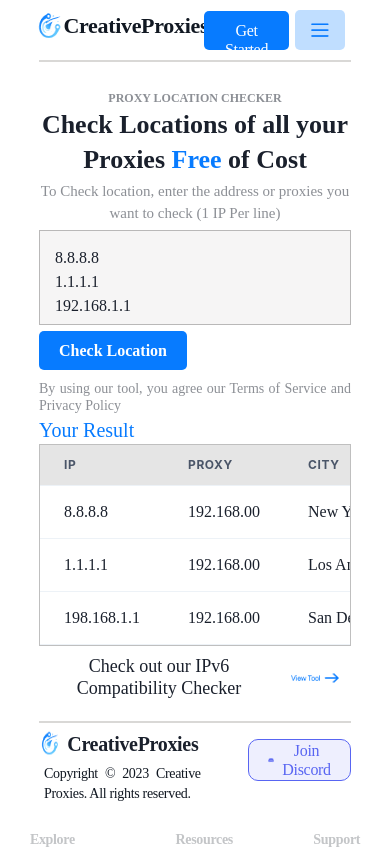
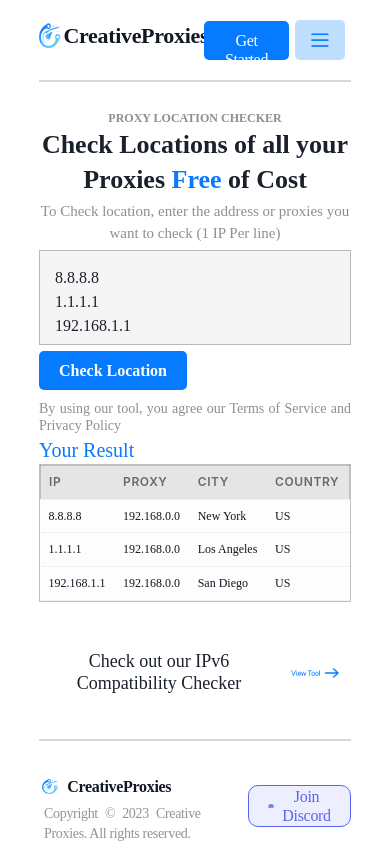
Before and after one commit to abhiamber/creativeProxies, a React (Create React App) app in the folder createive-proxies/: page /location in a window 390 px wide. Shown: the top 849 px of the page. Built offline with nearby package versions, Linux system fonts and the light colour scheme.

Commit message:
responsive

```diff
--- a/createive-proxies/src/Pages/LocationChecker.js
+++ b/createive-proxies/src/Pages/LocationChecker.js
@@ -12,6 +12,26 @@
   Td,
   TableContainer,
 } from "@chakra-ui/react";
+const tableData = [
+  {
+    ip: "8.8.8.8",
+    proxy: "192.168.0.0",
+    city: "New York",
+    country: "US",
+  },
+  {
+    ip: "1.1.1.1",
+    proxy: "192.168.0.0",
+    city: "Los Angeles",
+    country: "US",
+  },
+  {
+    ip: "192.168.1.1",
+    proxy: "192.168.0.0",
+    city: "San Diego",
+    country: "US",
+  },
+];
 
 const LocationChecker = () => {
   return (
@@ -125,42 +145,100 @@
         textAlign={"justify"}
         boxSizing="border-box"
         border="1px solid rgba(0, 0, 0, 0.25)"
-        bordeRadius="5px"
+        bordeRadius="10px"
         w={["100%", "100%", "48%"]}
         m="auto"
       >
-        <TableContainer>
-          <Table variant="simple">
-            <Thead>
-              <Tr
-                background="rgba(0, 0, 0, 0.1)"
-                // border="1px solid rgba(0, 0  , 0, 0.25)"
-              >
-                <Th>IP</Th>
-                <Th>PROXY</Th>
-                <Th>CITY</Th>
-                <Th>COUNTRY</Th>
+        {" "}
+        <TableContainer data-aos="flip-right" w="100%">
+          <Table>
+            <Thead bg="rgba(0, 0, 0, 0.1)">
+              <Tr border="1px solid rgba(0, 0, 0, 0.25)">
+                <Th
+                  p={[2, 2, 4, 4, 4]}
+                  fontSize={["12px", "12px", "14px", "14px", "14px"]}
+                  fontWeight="600"
+                  lineHeight={"16.8px"}
+                  opacity="0.6"
+                  color="#111822"
+                >
+                  IP
+                </Th>
+                <Th
+                  p={[2, 2, 4, 4, 4]}
+                  fontSize={["12px", "12px", "14px", "14px", "14px"]}
+                  fontWeight="600"
+                  lineHeight={"16.8px"}
+                  opacity="0.6"
+                  color="#111822"
+                >
+                  PROXY
+                </Th>
+                <Th
+                  p={[2, 2, 4, 4, 4]}
+                  fontSize={["12px", "12px", "14px", "14px", "14px"]}
+                  fontWeight="600"
+                  lineHeight={"16.8px"}
+                  opacity="0.6"
+                  color="#111822"
+                >
+                  CITY
+                </Th>
+                <Th
+                  p={[2, 2, 4, 4, 4]}
+                  fontSize={["12px", "12px", "14px", "14px", "14px"]}
+                  fontWeight="600"
+                  lineHeight={"16.8px"}
+                  opacity="0.6"
+                  color="#111822"
+                >
+                  COUNTRY
+                </Th>
               </Tr>
             </Thead>
             <Tbody>
-              <Tr>
-                <Td>8.8.8.8</Td>
-                <Td>192.168.00</Td>
-                <Td>New York</Td>
-                <Td>US</Td>
-              </Tr>
-              <Tr>
-                <Td>1.1.1.1</Td>
-                <Td>192.168.00</Td>
-                <Td>Los Angeles</Td>
-                <Td>US</Td>
-              </Tr>
-              <Tr>
-                <Td>198.168.1.1</Td>
-                <Td>192.168.00</Td>
-                <Td>San Dego</Td>
-                <Td>US</Td>
-              </Tr>
+              {tableData.map((el) => {
+                return (
+                  <Tr bg="rgba(217, 216, 214, 0.05)" borderRadius={"5px"}>
+                    <Td
+                      p={[2, 2, 3, 3, 4]}
+                      fontSize={["12px", "12px", "14px", "14px", "14px"]}
+                      fontWeight="500"
+                      lineHeight={"16.8px"}
+                      color="#111822"
+                    >
+                      {el.ip}
+                    </Td>
+                    <Td
+                      p={[2, 2, 3, 3, 4]}
+                      fontSize={["12px", "12px", "14px", "14px", "14px"]}
+                      fontWeight="500"
+                      lineHeight={"16.8px"}
+                      color="#111822"
+                    >
+                      {el.proxy}
+                    </Td>
+                    <Td
+                      p={[2, 2, 3, 3, 4]}
+                      fontSize={["12px", "12px", "14px", "14px", "14px"]}
+                      fontWeight="500"
+                      lineHeight={"16.8px"}
+                      color="#111822"
+                    >
+                      {el.city}
+                    </Td>
+                    <Td
+                      p={[2, 2, 3, 3, 4]}
+                      fontSize={["12px", "12px", "14px", "14px", "14px"]}
+                      fontWeight="500"
+                      lineHeight={"16.8px"}
+                      color="#111822"
+                    >
+                      {el.country}
+                    </Td>
+                  </Tr>
+                );
+              })}
             </Tbody>
           </Table>
         </TableContainer>
@@ -171,7 +249,7 @@
         justifyContent={"space-between"}
         w={["100%", "100%", "38%"]}
         m="auto"
-        mt="2%"
+        mt="45px"
       >
         <Text fontWeight={"500"} fontSize="18px" lineHeight={"22px"} mt="1%">
           Check out our IPv6 Compatibility Checker
--- a/createive-proxies/src/components/Footer.js
+++ b/createive-proxies/src/components/Footer.js
@@ -11,8 +11,9 @@
       fontFamily="Figtree"
       fontStyle="normal"
       letterSpacing="-0.02em"
+      mt="45px"
     >
-      <Box h="0" mt="7%" mb="2%" border="1px solid #D9D8D6"></Box>
+      <Box h="0" mb="34px" border="1px solid #D9D8D6"></Box>
 
       <Box
         display={["block", "block", "grid"]}
@@ -21,8 +22,7 @@
           "repeat(1,1fr)",
           "repeat(2,1fr)",
         ]}
-        mb="2%"
-        mt="1%"
+        mb="34px"
         justifyContent="space-between"
         alignItems={"center"}
       >
@@ -31,20 +31,29 @@
           justifyContent="space-between"
         >
           <Box>
-            <Box display={"flex"} gap="7.42px">
+            <Box
+              display={"flex"}
+              gap="7.42px"
+              // justifyContent={"center"}
+              alignItems="center"
+            >
               <Image
                 w={["10%", "10%", "7%"]}
                 src={creativeproxies}
                 alt="logo"
               />
-              <Text fontSize={["20px", "20px", "26px"]} fontWeight="600">
+              <Text
+                color={"#111822"}
+                fontSize={["16px", "16px", "20px", "22px", "22px"]}
+                fontWeight="600"
+              >
                 CreativeProxies
               </Text>
             </Box>
             <Text
               fontSize={"14px"}
               fontWeight="400"
-              color={"#111822"}
+              color={"#969493"}
               lineHeight={"20px"}
               w={["75%", "75%", "68%"]}
               m="5px"
@@ -83,9 +92,10 @@
 
         <Box
           display={"flex"}
-          justifyContent="center"
-          gap={["65px", "80px", "100px"]}
+          justifyContent="space-between"
+          // gap={["39px", "39px", ""]}
           mt={["15px", null, null]}
+          lineHeight="16.8px"
         >
           <Box>
             <Text
@@ -101,7 +111,7 @@
               mt="10px"
               lineHeight={"24.2px"}
               fontWeight={"500"}
-              fontSize={"16px"}
+              fontSize={["12px", "14px", "16px"]}
               textAlign="justify"
               opacity={0.75}
             >
--- a/createive-proxies/src/components/Home.js
+++ b/createive-proxies/src/components/Home.js
@@ -50,7 +50,7 @@
         lineHeight="19px"
         textAlign="center"
         color="#111822"
-        mt="5%"
+        mt={["100px", "100px", "95px"]}
         opacity={"0.5"}
       >
         WELCOME TO THE CREATIVE PROXIES
@@ -97,15 +97,14 @@
 
       <Box
         backgroundColor="#077BFF"
-        w={["50%", "50%", "12%"]}
+        w={["222px", "222px", "222px"]}
         h={["43px", "43px", "47px"]}
-        p="10px"
+        m="auto"
+        display={"flex"}
         justifyContent={"center"}
         alignItems="center"
-        m="auto"
-        gap="5px"
-        display={"flex"}
         mt="26px"
+        gap="2"
         textAlign="center"
         borderRadius="10px"
         onClick={handleClick}
@@ -114,7 +113,6 @@
         <Text
           textAlign={"center"}
           h="22px"
-          m="auto"
           fontWeight="600"
           fontSize="18px"
           lineHeight="22px"
@@ -129,7 +127,7 @@
         background="rgba(0, 182, 122, 0.1)"
         borderRadius="10px"
         textAlign={"center"}
-        w={["50%", "50%", "15%"]}
+        w="222px"
         m="auto"
         mt="20px"
         h={["80px", "80px", "90px"]}
@@ -171,7 +169,7 @@
               display={"flex"}
               alignItems="center"
               justifyContent={"space-around"}
-              w="90%"
+              w="100%"
               boxSizing="border-box"
               h="96px"
             >
--- a/createive-proxies/src/components/Navbar.js
+++ b/createive-proxies/src/components/Navbar.js
@@ -27,8 +27,8 @@
   let navigate = useNavigate();
   const { isOpen, onOpen, onClose } = useDisclosure();
 
-  let handleClick = () => {
-    navigate("/");
+  let handleClick = (path) => {
+    navigate(`/${path}`);
   };
   return (
     <Box
@@ -40,8 +40,8 @@
     >
       <Box
         display={{ lg: "none", md: "flex", sm: "flex", base: "flex" }}
-        pt="10px"
-        pb="10px"
+        pt="20px"
+        pb="20px"
       >
         <Box
           h="33px"
@@ -119,12 +119,14 @@
         justifyContent={"center"}
         alignItems="center"
         p="5px"
+        pt="18px"
+        pb="18px"
       >
         <Box
           h="33px"
           display={"flex"}
           justifyContent="center"
-          onClick={handleClick}
+          onClick={() => handleClick("")}
           cursor="pointer"
         >
           <Image width="17%" height="33px" src={creativeproxies} alt="logo" />
@@ -276,6 +278,8 @@
           height="39px"
           background="#077BFF"
           borderRadius="5px"
+          onClick={() => handleClick("location")}
+          cursor="pointer"
         >
           <Text
             height="19px"
```
Also changed, not shown: createive-proxies/src/components/Main.js (+63 -60 lines).
